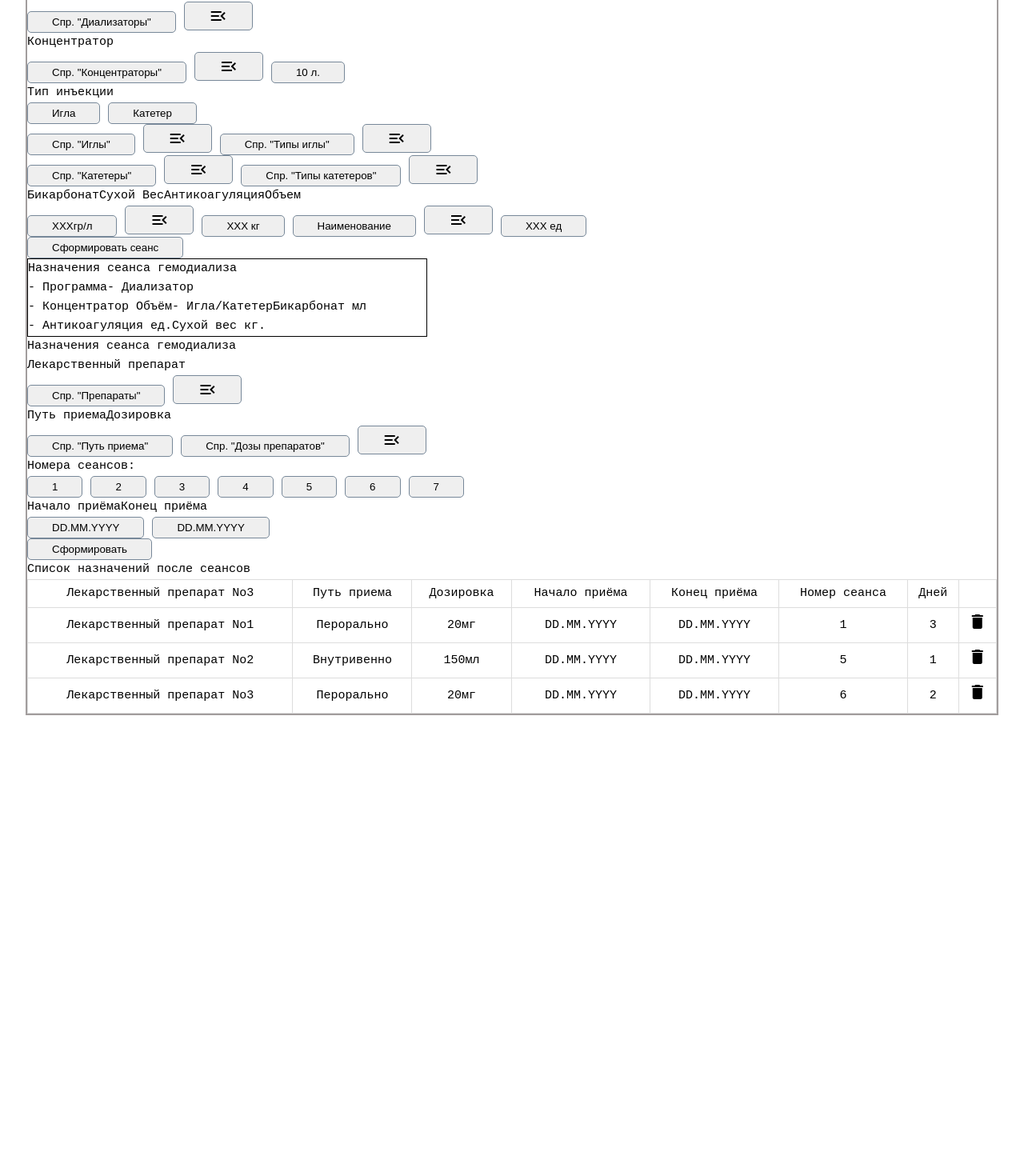
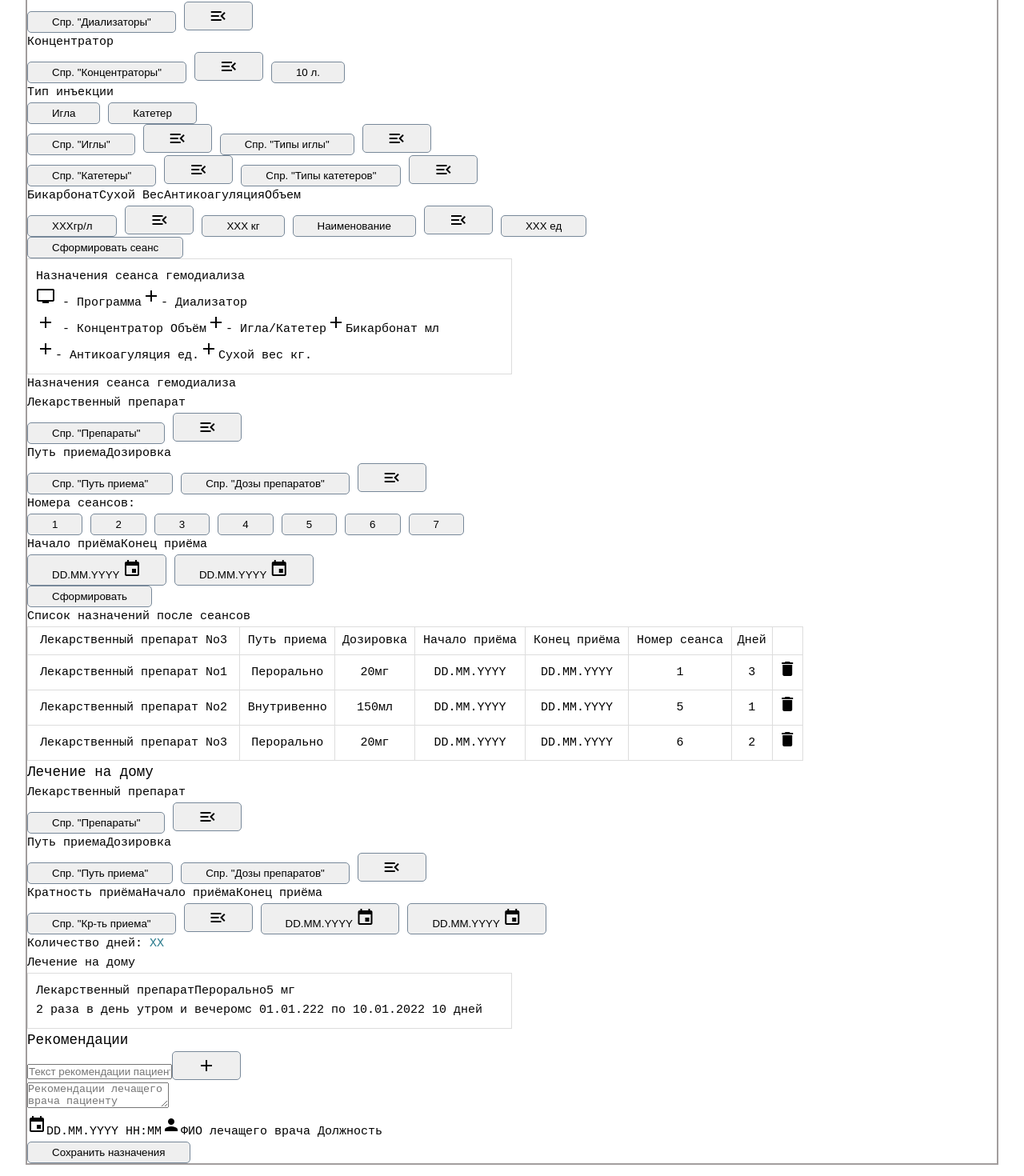
Before and after one commit to Iskender-Shamaldaev/vue-project, a Vue app: page / in a window 1280 px wide. Shown: the part 163-1633 px from the top of the page at 80% size. Before the commit the page ends 1089 px from the top, so only its background shows below. Built offline with nearby package versions, Linux system fonts and the light colour scheme.

Commit message:
I've created a layout so far without styles and business logic, added various icons for now.

```diff
--- a/src/components/v-hemodialysisSession.vue
+++ b/src/components/v-hemodialysisSession.vue
@@ -3,7 +3,7 @@
     <v-popup v-if="isInfoPopupVisible" @onClose="closeInfoPopup" />
 
     <h3>Сеанс гемодиализа</h3>
-    <p>No месяце:<span> 4 </span></p>
+    <p>No месяце:<span class="blue"> 4 </span></p>
   </div>
 
   <h3> Назначения сеанса гемодиализа</h3>
@@ -72,19 +72,19 @@
   <div class="appointment">
     <h4>Назначения сеанса гемодиализа</h4>
     <div>
-      <span> - Программа</span>
-      <span>- Диализатор</span>
+      <span><span class="material-icons">tv</span> - Программа</span>
+      <span><span class="material-icons">add</span>- Диализатор</span>
     </div>
 
     <div>
-      <span> <span></span> - Концентратор Объём</span>
-      <span>- Игла/Катетер</span>
-      <span>Бикарбонат мл</span>
+      <span> <span class="material-icons">add</span> - Концентратор Объём</span>
+      <span> <span class="material-icons">add</span>- Игла/Катетер</span>
+      <span> <span class="material-icons">add</span>Бикарбонат мл</span>
     </div>
 
     <div>
-      <span> <span></span>- Антикоагуляция ед.</span>
-      <span>Сухой вес кг.</span>
+      <span> <span></span><span class="material-icons">add</span>- Антикоагуляция ед.</span>
+      <span><span class="material-icons">add</span>Сухой вес кг.</span>
     </div>
   </div>
 
@@ -121,14 +121,89 @@
     </div>
 
     <div>
-      <button>DD.MM.YYYY</button>
-      <button>DD.MM.YYYY</button>
+      <button>DD.MM.YYYY <span class="material-icons">event</span></button>
+      <button>DD.MM.YYYY <span class="material-icons">event</span></button>
     </div>
   </div>
 
   <button>Сформировать</button>
   <p>Список назначений после сеансов</p>
   <v-table :data="yourData" @delete-row="deleteRow" />
+
+  <h3>Лечение на дому</h3>
+  <span>Лекарственный препарат</span>
+  <div>
+    <button>Спр. "Препараты"</button>
+    <button class="material-icons">menu_open</button>
+  </div>
+
+  <div>
+    <div>
+      <span>Путь приема</span>
+      <span>Дозировка</span>
+    </div>
+
+    <div>
+      <button>Спр. "Путь приема"</button>
+      <button>Спр. "Дозы препаратов"</button>
+      <button class="material-icons">menu_open</button>
+    </div>
+  </div>
+
+  <div>
+    <div>
+      <span>Кратность приёма</span>
+      <span>Начало приёма</span>
+      <span>Конец приёма</span>
+    </div>
+
+    <div>
+      <button>Спр. "Кр-ть приема" </button>
+      <button class="material-icons">menu_open</button>
+      <button>DD.MM.YYYY <span class="material-icons">event</span></button>
+      <button>DD.MM.YYYY <span class="material-icons">event</span></button>
+    </div>
+  </div>
+
+  <p>Количество дней: <span class="blue">XX</span></p>
+
+  <p>Лечение на дому</p>
+
+  <div class="appointment">
+    <div>
+      <span>Лекарственный препарат</span>
+      <span>Перорально</span>
+      <span>5 мг</span>
+    </div>
+
+    <div>
+      <span>2 раза в день утром и вечером</span>
+      <span>с 01.01.222 по 10.01.2022</span>
+      <span> 10 дней</span>
+    </div>
+  </div>
+
+  <h3>Рекомендации</h3>
+
+  <form>
+    <div>
+      <input placeholder="Текст рекомендации пациенту">
+      <button class="material-icons">add</button>
+    </div>
+    <textarea placeholder="Рекомендации лечащего врача пациенту"></textarea>
+  </form>
+
+  <div>
+    <span class="material-icons">event</span>
+    <span>DD.MM.YYYY HH:MM</span>
+    <span class="material-icons">person</span>
+    <span>ФИО лечащего врача</span>
+    <span> Должность</span>
+  </div>
+
+  <div>
+    <button>Сохранить назначения</button>
+  </div>
 </template>
 
 <script lang="ts">
@@ -182,7 +257,12 @@ export default {
 }
 
 .appointment {
-  border: 1px solid black;
-  width: 500px;
+  border: 1px solid #ddd;
+  width: 50%;
+  padding: 10px;
+}
+
+.blue {
+  color: rgba(5, 99, 120, 0.85);
 }
 </style>
--- a/src/components/v-table.vue
+++ b/src/components/v-table.vue
@@ -57,7 +57,7 @@ export default defineComponent({
 <style scoped>
 table {
   border-collapse: collapse;
-  width: 100%;
+  width: 80%;
 }
 
 th, td {
```
